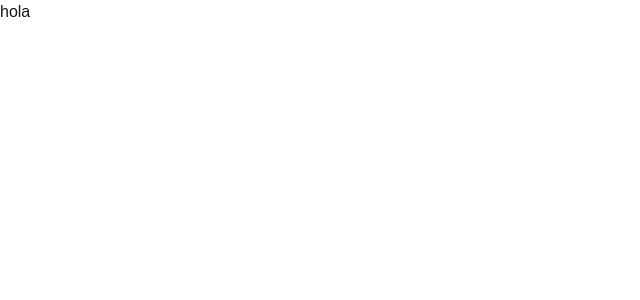
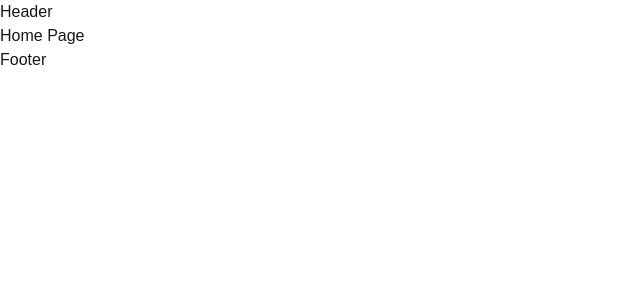
Before and after one commit to cristiancoppari/prismic-nextjs, a Next.js app: page / in a window 1280 px wide. Shown: the top 300 px of the page, without its empty margins (0-640 px from the left). Built offline with nearby package versions, Linux system fonts and the light colour scheme.

Commit message:
feat: add metadata from prismic

```diff
--- a/src/app/layout.tsx
+++ b/src/app/layout.tsx
@@ -1,6 +1,7 @@
 import type { Metadata } from "next";
 import { Nunito_Sans, Nunito } from "next/font/google";
-import "./globals.css";
+import { createClient } from "@/prismicio";
+import "@/app/globals.css";
 
 const nunitoSans = Nunito_Sans({
   subsets: ["latin"],
@@ -16,10 +17,19 @@ const nunito = Nunito({
   preload: true,
 });
 
-export const metadata: Metadata = {
-  title: "Create Next App",
-  description: "Generated by create next app",
-};
+export async function generateMetadata(): Promise<Metadata> {
+  const client = createClient();
+  const page = await client.getSingle("settings");
+  const { site_title: title, meta_description: description, og_image: ogImage } = page.data;
+
+  return {
+    title: title || "Flowrise Title fallback",
+    description: description || "Flowrise Description fallback",
+    openGraph: {
+      images: [ogImage.url || ""],
+    },
+  };
+}
 
 export default function RootLayout({
   children,
@@ -28,7 +38,11 @@ export default function RootLayout({
 }>) {
   return (
     <html lang="en" className={`${nunitoSans.variable} ${nunito.variable} antialiased`}>
-      <body>{children}</body>
+      <body>
+        <header>Header</header>
+        {children}
+        <footer>Footer</footer>
+      </body>
     </html>
   );
 }
--- a/src/app/page.tsx
+++ b/src/app/page.tsx
@@ -1,3 +1,3 @@
 export default function Home() {
-  return <main>hola</main>;
+  return <main>Home Page</main>;
 }
```
